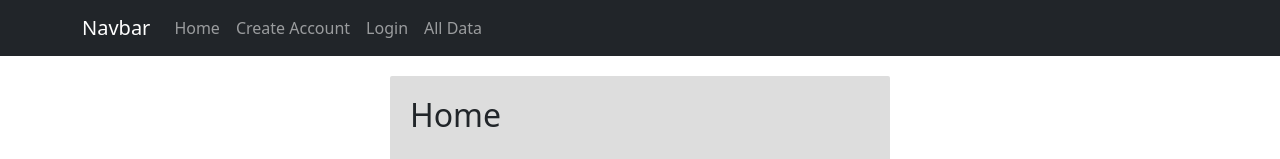
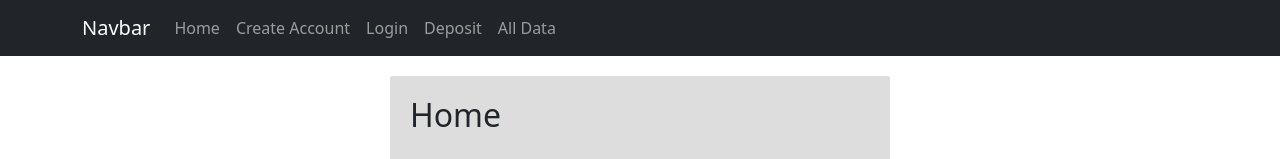
Before and after one commit to bisbi123/mit-xpro-bad-bank, a React (Create React App) app: page / in a window 1280 px wide. Shown: the top 159 px of the page. Built offline with nearby package versions, Linux system fonts and the light colour scheme.

Commit message:
Add deposit to nav

```diff
--- a/src/App.js
+++ b/src/App.js
@@ -5,6 +5,7 @@ import NavBar from './NavBar.js';
 import Home from './pages/Home.js';
 import Login from './pages/Login.js';
 import CreateAccount from './pages/CreateAccount.js';
+import Deposit from './pages/Deposit.js';
 import AllData from './pages/AllData.js';
 
 function App() {
@@ -19,6 +20,7 @@ function App() {
         <Route path='/' exact component={Home} />
         <Route path='/create-account' component={CreateAccount} />
         <Route path='/login' component={Login} />
+        <Route path='/deposit' component={Deposit} />
         <Route path='/all-data' component={AllData} />
       </UserContext.Provider>
     </HashRouter>
--- a/src/NavBar.js
+++ b/src/NavBar.js
@@ -9,6 +9,7 @@ function NavBar() {
           <Bootstrap.Nav.Link href='/#'>Home</Bootstrap.Nav.Link>
           <Bootstrap.Nav.Link href='/#/create-account'>Create Account</Bootstrap.Nav.Link>
           <Bootstrap.Nav.Link href='/#/login'>Login</Bootstrap.Nav.Link>
+          <Bootstrap.Nav.Link href='/#/deposit'>Deposit</Bootstrap.Nav.Link>
           <Bootstrap.Nav.Link href='/#/all-data'>All Data</Bootstrap.Nav.Link>
         </Bootstrap.Nav>
       </Bootstrap.Container>
```
